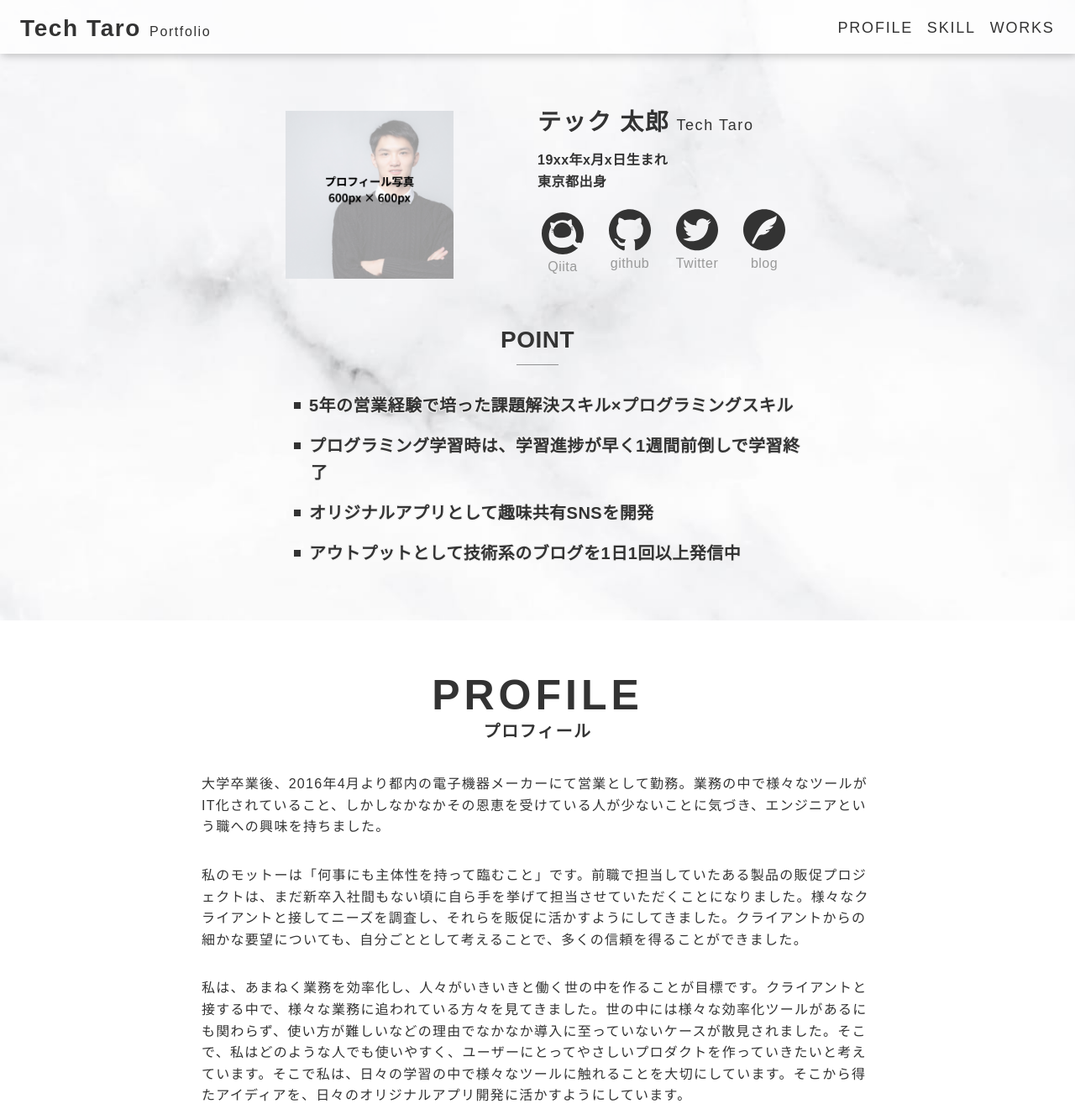
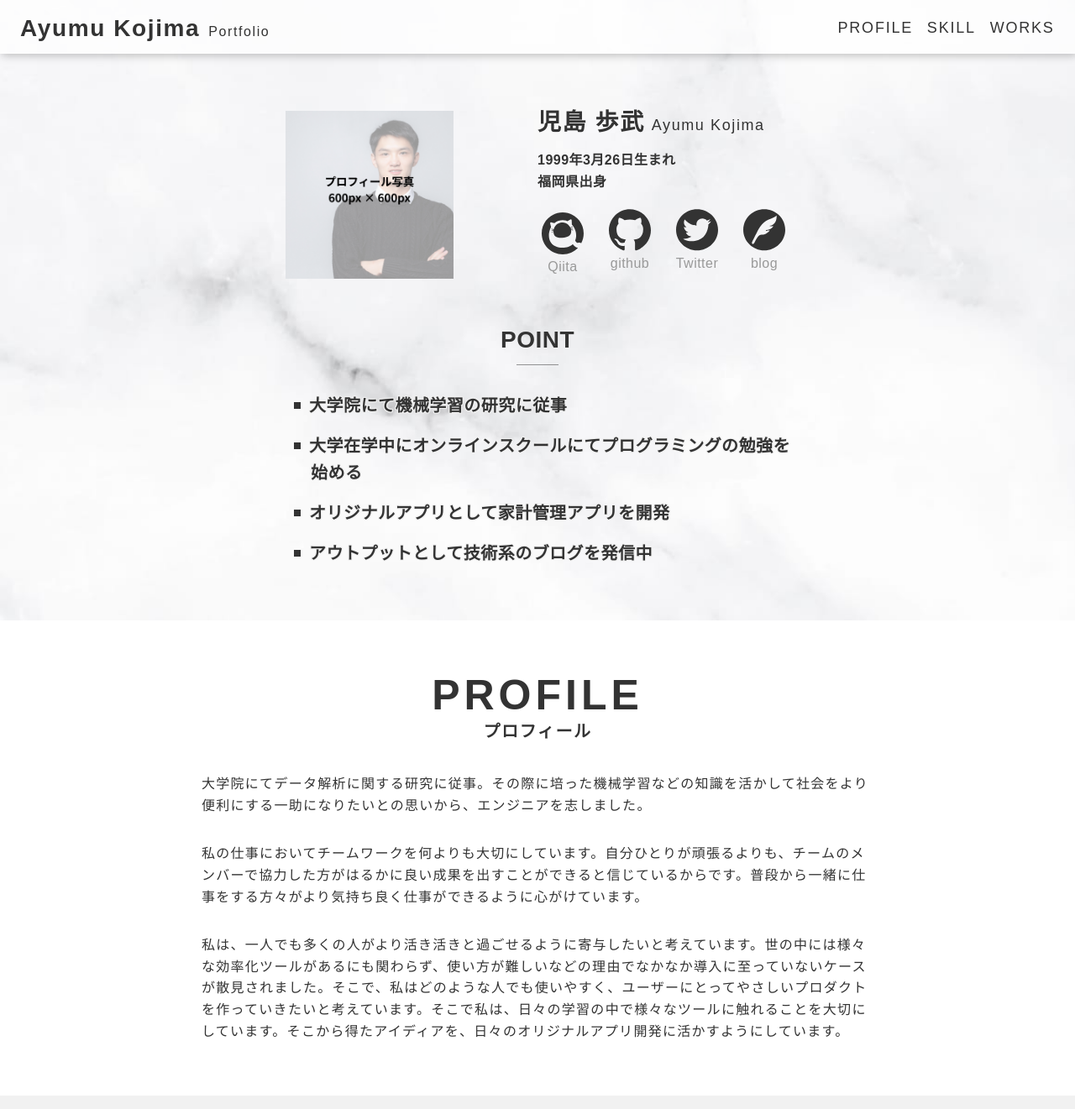
Before and after one commit to AyumuKojima/portfolio, a plain HTML site: page index.html in a window 1280 px wide. Shown: the top 1321 px of the page at 84% size. Drawn offline with nearby package versions, Linux system fonts and the light colour scheme.

Commit message:
サイトの記述内容を修正

```diff
--- a/index.html
+++ b/index.html
@@ -12,7 +12,7 @@
           <h1>
             <a href="index.html">
               <!-- 記載番号：1 -->
-              <span class="header__logo-title">Tech Taro</span>
+              <span class="header__logo-title">Ayumu Kojima</span>
               <span class="header__logo-sub">Portfolio</span>
             </a>
           </h1>
@@ -39,15 +39,15 @@
             <div class="firstview__info">
               <h2>
                 <!-- 記載番号：2 -->
-                <span class="firstview__info-name">テック 太郎</span>
+                <span class="firstview__info-name">児島 歩武</span>
                 <!-- 記載番号：3 -->
-                <span class="firstview__info-name-sm">Tech Taro</span>
+                <span class="firstview__info-name-sm">Ayumu Kojima</span>
               </h2>
               <ul class="firstview__info-origin-list">
                 <!-- 記載番号：4 -->
-                <li class="firstview__info-origin-item">19xx年x月x日生まれ</li>
+                <li class="firstview__info-origin-item">1999年3月26日生まれ</li>
                 <!-- 記載番号：5 -->
-                <li class="firstview__info-origin-item">東京都出身</li>
+                <li class="firstview__info-origin-item">福岡県出身</li>
               </ul>
               <ul class="firstview__info-account-list">
                 <li class="firstview__info-account-item">
@@ -87,10 +87,10 @@
             </div>
             <ul class="firstview__point-list">
               <!-- 記載番号：10 -->
-              <li class="firstview__point-item">5年の営業経験で培った課題解決スキル×プログラミングスキル</li>
-              <li class="firstview__point-item">プログラミング学習時は、学習進捗が早く1週間前倒しで学習終了</li>
-              <li class="firstview__point-item">オリジナルアプリとして趣味共有SNSを開発</li>
-              <li class="firstview__point-item">アウトプットとして技術系のブログを1日1回以上発信中</li>
+              <li class="firstview__point-item">大学院にて機械学習の研究に従事</li>
+              <li class="firstview__point-item">大学在学中にオンラインスクールにてプログラミングの勉強を始める</li>
+              <li class="firstview__point-item">オリジナルアプリとして家計管理アプリを開発</li>
+              <li class="firstview__point-item">アウトプットとして技術系のブログを発信中</li>
             </ul>
           </div>
         </div>
@@ -104,13 +104,13 @@
             <!-- 記載番号：11 -->
             <div class="profile__text-area">
               <p>
-                大学卒業後、2016年4月より都内の電子機器メーカーにて営業として勤務。業務の中で様々なツールがIT化されていること、しかしなかなかその恩恵を受けている人が少ないことに気づき、エンジニアという職への興味を持ちました。
+                大学院にてデータ解析に関する研究に従事。その際に培った機械学習などの知識を活かして社会をより便利にする一助になりたいとの思いから、エンジニアを志しました。
               </p>
               <p>
-                私のモットーは「何事にも主体性を持って臨むこと」です。前職で担当していたある製品の販促プロジェクトは、まだ新卒入社間もない頃に自ら手を挙げて担当させていただくことになりました。様々なクライアントと接してニーズを調査し、それらを販促に活かすようにしてきました。クライアントからの細かな要望についても、自分ごととして考えることで、多くの信頼を得ることができました。
+                私の仕事においてチームワークを何よりも大切にしています。自分ひとりが頑張るよりも、チームのメンバーで協力した方がはるかに良い成果を出すことができると信じているからです。普段から一緒に仕事をする方々がより気持ち良く仕事ができるように心がけています。
               </p>
               <p>
-                私は、あまねく業務を効率化し、人々がいきいきと働く世の中を作ることが目標です。クライアントと接する中で、様々な業務に追われている方々を見てきました。世の中には様々な効率化ツールがあるにも関わらず、使い方が難しいなどの理由でなかなか導入に至っていないケースが散見されました。そこで、私はどのような人でも使いやすく、ユーザーにとってやさしいプロダクトを作っていきたいと考えています。そこで私は、日々の学習の中で様々なツールに触れることを大切にしています。そこから得たアイディアを、日々のオリジナルアプリ開発に活かすようにしています。
+                私は、一人でも多くの人がより活き活きと過ごせるように寄与したいと考えています。世の中には様々な効率化ツールがあるにも関わらず、使い方が難しいなどの理由でなかなか導入に至っていないケースが散見されました。そこで、私はどのような人でも使いやすく、ユーザーにとってやさしいプロダクトを作っていきたいと考えています。そこで私は、日々の学習の中で様々なツールに触れることを大切にしています。そこから得たアイディアを、日々のオリジナルアプリ開発に活かすようにしています。
               </p>
             </div>
           </div>
@@ -132,12 +132,12 @@
               <!-- 記載番号：13 -->
               <li class="skill__item">
                 <h3>フロントエンド</h3>
-                <h4>JavaScript / jQuery</h4>
+                <h4>JavaScript</h4>
               </li>
               <!-- 記載番号：14 -->
               <li class="skill__item">
                 <h3>バックエンド</h3>
-                <h4>Ruby（Ruby on Rails）</h4>
+                <h4>Ruby（Ruby on Rails）/ Python</h4>
               </li>
               <!-- 記載番号：15 -->
               <li class="skill__item">
@@ -147,7 +147,7 @@
               <!-- 記載番号：16 -->
               <li class="skill__item">
                 <h3>その他</h3>
-                <h4>GitHub / Slack / Trello</h4>
+                <h4>GitHub / Slack</h4>
                 <p>
                   こちらは開発等で使用しているツールです。
                 </p>
@@ -159,7 +159,7 @@
             <p>
               2021年よりプログラミングスクールでRuby on Railsを中心に学習を開始しました。現在のスキル感について詳細は以下の制作実績をご覧ください。
               <br>
-              各領域を比較すると特にフロントエンドの開発に興味があり、現在はReactおよびVue.jsを学習しています。
+              各領域を比較すると特にサーバーサイドの開発に興味があり、Pythonを使った機械学習技術を勉強しています。
             </p>
           </div>
         </div>
@@ -180,7 +180,7 @@
                   <!-- 記載番号：18 -->
                   <h3>FURIMA（フリマアプリ）</h3>
                   <!-- 記載番号：19 -->
-                  <p>Ruby / Ruby on Rails / MySQL / GitHub / Heroku / Visual Studio Code / Trello</p>
+                  <p>Ruby / Ruby on Rails / MySQL / GitHub / Heroku / Visual Studio Code </p>
                 </div>
                 <div class="works__item-btn-block">
                   <a href="works/01.html" class="button">More</a>
@@ -195,7 +195,7 @@
                   <!-- 記載番号：20 -->
                   <h3>HOBCHA（趣味共有SNS）</h3>
                   <!-- 記載番号：21 -->
-                  <p>Ruby / Ruby on Rails / MySQL / GitHub / Heroku / Visual Studio Code / Trello</p>
+                  <p>Ruby / Ruby on Rails / MySQL / GitHub / Heroku / Visual Studio Code</p>
                 </div>
                 <div class="works__item-btn-block">
                   <a href="works/02.html" class="button">More</a>
```
